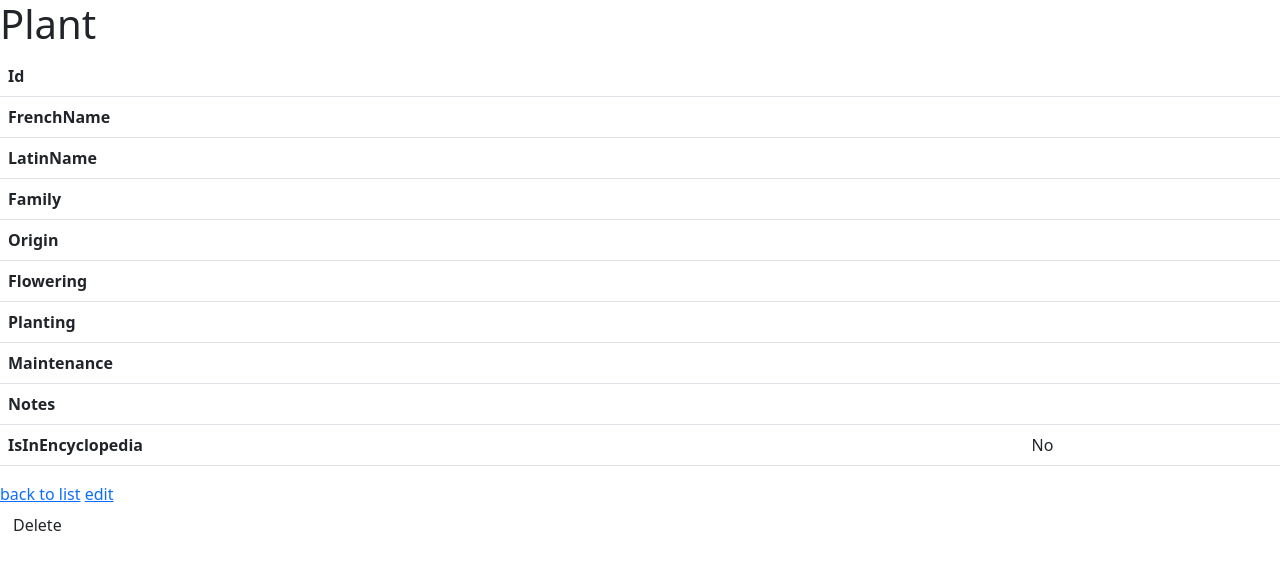
After one commit to badisbms/Projet_Begreen, a Symfony app: template templates/encyclopedie/detailPlant.html.twig in a window 1280 px wide. The commit adds this page. Shown: the top 570 px of the page. Run offline with Twig, Linux system fonts and the light colour scheme; the template is opened without the code that fills it, so the values that code supplies are empty; some libraries are stand-ins or nearby versions.

Commit message:
ajout page "detail plant" + bouton d'accés "voir en détail"

```diff
--- /dev/null
+++ b/templates/encyclopedie/detailPlant.html.twig
@@ -0,0 +1,58 @@
+{% extends 'base.html.twig' %}
+
+{% block title %}Plant{% endblock %}
+
+{% block body %}
+    <h1>Plant</h1>
+
+    <table class="table">
+        <tbody>
+            <tr>
+                <th>Id</th>
+                <td>{{ plant.id }}</td>
+            </tr>
+            <tr>
+                <th>FrenchName</th>
+                <td>{{ plant.frenchName }}</td>
+            </tr>
+            <tr>
+                <th>LatinName</th>
+                <td>{{ plant.latinName }}</td>
+            </tr>
+            <tr>
+                <th>Family</th>
+                <td>{{ plant.family }}</td>
+            </tr>
+            <tr>
+                <th>Origin</th>
+                <td>{{ plant.origin }}</td>
+            </tr>
+            <tr>
+                <th>Flowering</th>
+                <td>{{ plant.flowering }}</td>
+            </tr>
+            <tr>
+                <th>Planting</th>
+                <td>{{ plant.planting }}</td>
+            </tr>
+            <tr>
+                <th>Maintenance</th>
+                <td>{{ plant.maintenance }}</td>
+            </tr>
+            <tr>
+                <th>Notes</th>
+                <td>{{ plant.notes }}</td>
+            </tr>
+            <tr>
+                <th>IsInEncyclopedia</th>
+                <td>{{ plant.isInEncyclopedia ? 'Yes' : 'No' }}</td>
+            </tr>
+        </tbody>
+    </table>
+
+    <a href="{{ path('plant_index') }}">back to list</a>
+
+    <a href="{{ path('plant_edit', {'id': plant.id}) }}">edit</a>
+
+    {{ include('plant/_delete_form.html.twig') }}
+{% endblock %}
```
Also changed, not shown: src/Controller/EncyclopedieController.php (+11 -0 lines), templates/encyclopedie/index.html.twig (+4 -5 lines).
